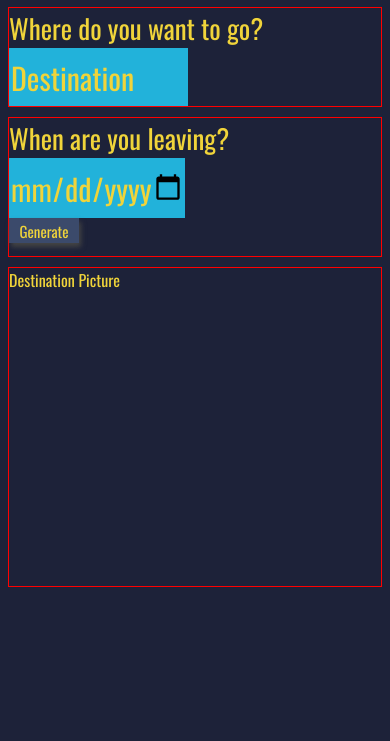
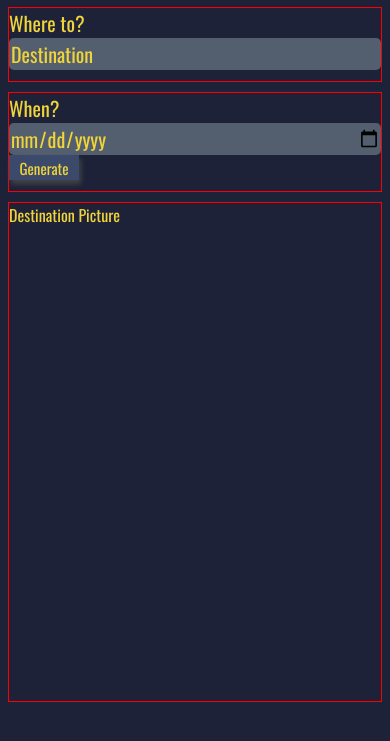
Before and after one commit to nickhibbits/travel-app, a website built with webpack: page src/client/views/index.html in a window 390 px wide. Shown: the part 121-862 px from the top of the page. Built offline with nearby package versions, Linux system fonts and the light colour scheme; a web font is replaced by a local one.

Commit message:
Refactor: Touched up UI, upped breakpoint for larger devices

```diff
--- a/src/client/styles/breakpoints.scss
+++ b/src/client/styles/breakpoints.scss
@@ -1,6 +1,6 @@
-@media screen and (max-width: 400px) {
+@media screen and (max-width: 480px) {
   #app{
-      grid-template-rows: 110px 100px 140px 320px;
+      grid-template-rows: 110px 75px 100px 500px;
       grid-template-columns: 100%;
       height: 150vh;
       width: 100%;
--- a/src/client/styles/style.scss
+++ b/src/client/styles/style.scss
@@ -1,13 +1,15 @@
 body{
   background: #1d2239;
-  margin: auto, 2.5em, auto, 2.5em;
     font-family: -apple-system, BlinkMacSystemFont, sans-serif;
 }
 
 #app{
     display: grid;
-    // grid-template-columns:
-    height: 150vh;
+    // margin declaration below not working??
+    // margin: auto, 4em, auto, 4em;
+    grid-template-rows: 110px 75px 140px 300px;
+    // grid-template-columns: 20% 20% 20%;
+    height: 100vh;
     width: 100%;
     background: #1d2239;
     color: #f0d43a;
@@ -41,17 +43,15 @@ body{
 
 /*  Basic Styling To Override Default For Basic HTML Elements */
 label{
-    display:block;
-    font-size: 27px;
+    font-size: 20px;
 }
 
 input{
-    display:block;
-    height: 60px;
-    width: 175px;
-    background:#22b2da;
+    display: inline;
+    border-radius: 5px;
+    background:#535e6f;
     color: #f0d43a;
-    font-size: 30px;
+    font-size: 20px;
     font-family: 'Oswald', sans-serif;
     border: none;
 }
--- a/src/client/views/index.html
+++ b/src/client/views/index.html
@@ -11,11 +11,11 @@
     Travel App
   </div>
   <form class ="holder dest">
-    <label for="dest">Where do you want to go?</label>
+    <label for="dest">Where to?</label>
     <input type="text" id="dest" placeholder="Destination">
   </form>
   <form class ="holder depart">
-    <label for="depart">When are you leaving?</label>
+    <label for="depart">When?</label>
     <input class= "myInput" id="depart" type="date" name="bday">
     <button id="generate" type = "submit"> Generate </button>
   </form>
```
